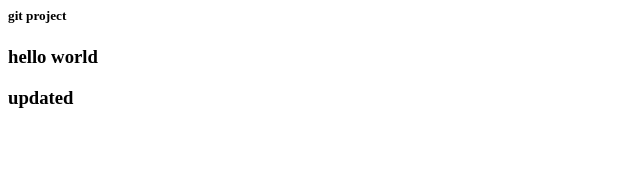
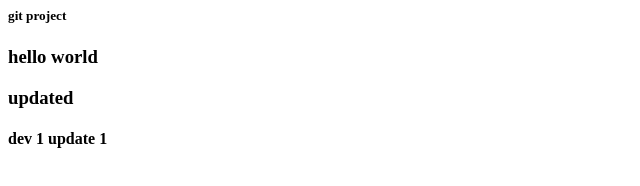
Before and after one commit to GitPasss/git-project, a plain HTML site: page index.html in a window 1280 px wide. Shown: the whole page, without its empty margins (0-640 px from the left). Drawn offline with Linux system fonts and the light colour scheme.

Commit message:
dev 1 update 1

```diff
--- a/index.html
+++ b/index.html
@@ -2,3 +2,4 @@
 <h3>hello world </h3>
 
 <h3> updated</h3>
+<h4>dev 1 update 1</h4>
```
